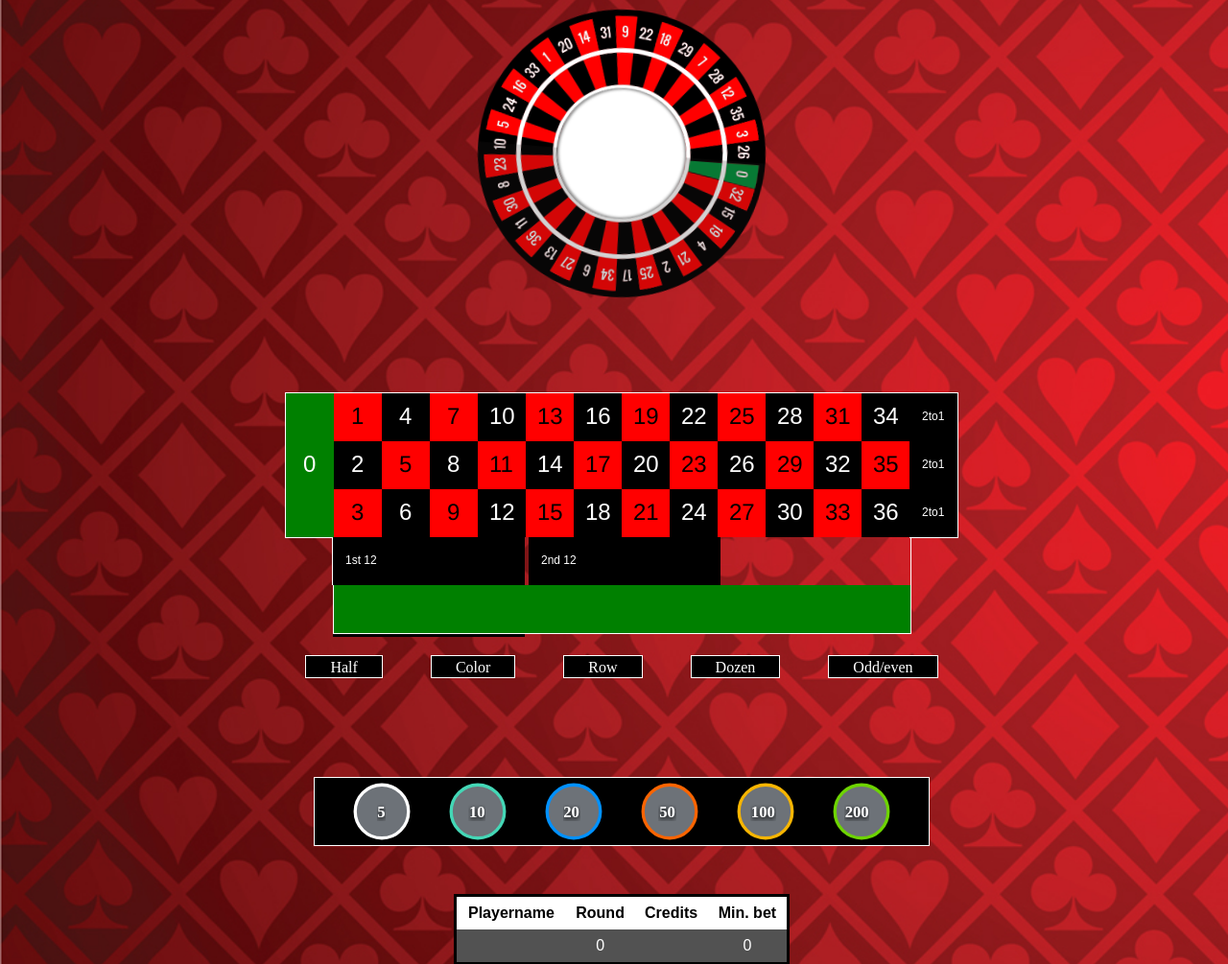
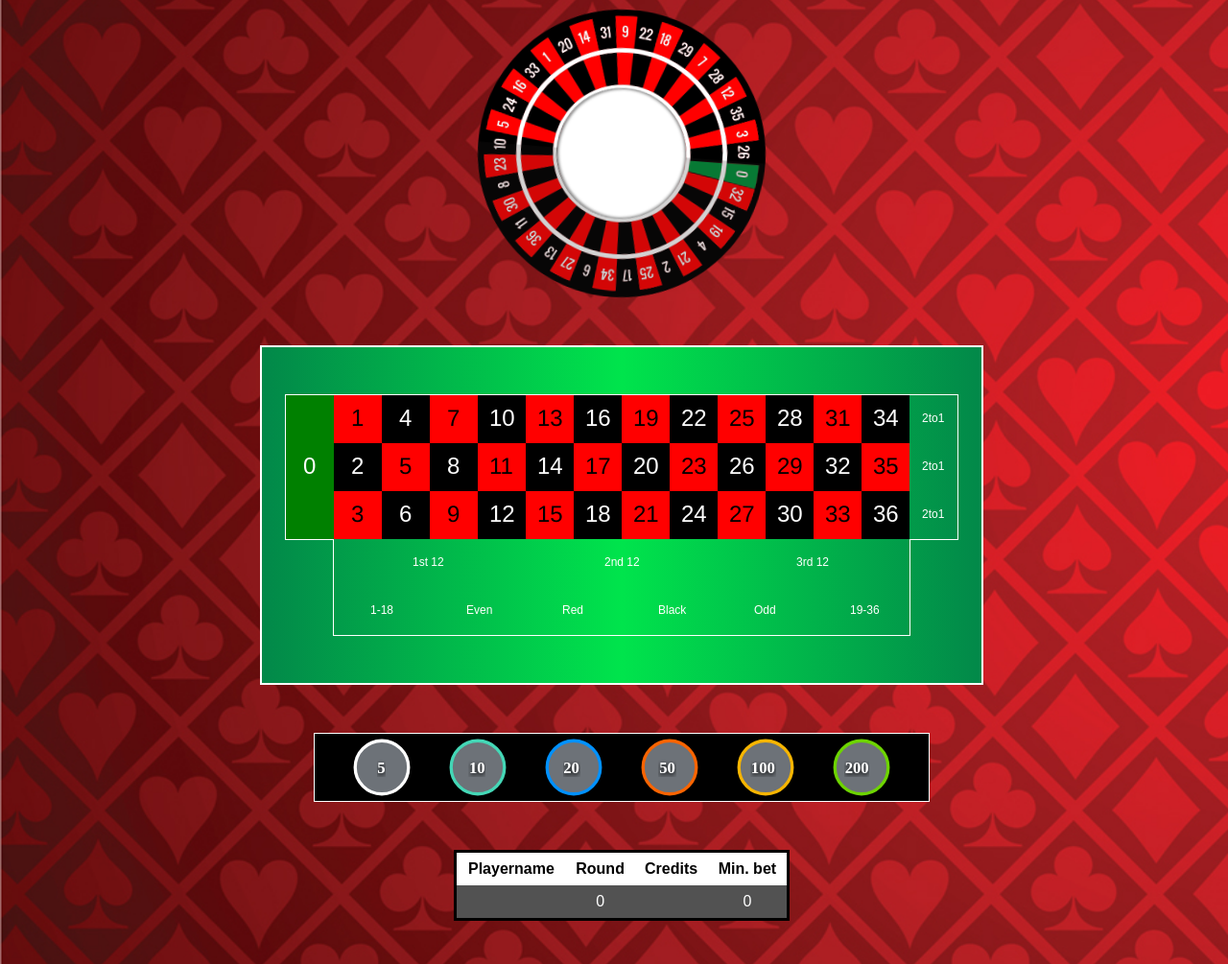
Before and after one commit to ktova/YeeZ, a Django app: page /login/index in a window 1280 px wide. Shown: the part 368-1373 px from the top of the page at 96% size. Run offline with Django 3.2, Linux system fonts and the light colour scheme.

Commit message:
lil changes

```diff
--- a/static/js/engine/canvas.js
+++ b/static/js/engine/canvas.js
@@ -44,6 +44,12 @@ var toto3 = document.getElementById('toto13').getContext('2d');
 var firdo = document.getElementById('firdo').getContext('2d');
 var secdo = document.getElementById('secdo').getContext('2d');
 var tirdo = document.getElementById('tirdo').getContext('2d');
+var firstei = document.getElementById('spfirstei').getContext('2d');
+var lastei = document.getElementById('splastei').getContext('2d');
+var speven = document.getElementById('speven').getContext('2d');
+var speodd = document.getElementById('spodd').getContext('2d');
+var spered = document.getElementById('spred').getContext('2d');
+var speblack = document.getElementById('spblack').getContext('2d');
 
 
 // Black Text Canvas
@@ -217,14 +223,38 @@ toto3.fillText('2to1',13,28);
 
 firdo.font = '12px Arial';
 firdo.fillStyle = "#fff";
-firdo.fillText('1st 12',13,28);
+firdo.fillText('1st 12',82,28);
 
 secdo.font = '12px Arial';
 secdo.fillStyle = "#fff";
-secdo.fillText('2nd 12',13,28);
+secdo.fillText('2nd 12',82,28);
 
 tirdo.font = '12px Arial';
 tirdo.fillStyle = "#fff";
-tirdo.fillText('3rd 12',13,28);
+tirdo.fillText('3rd 12',82,28);
+
+firstei.font = '12px Arial';
+firstei.fillStyle = "#fff";
+firstei.fillText('1-18',38,28);
+
+lastei.font = '12px Arial';
+lastei.fillStyle = "#fff";
+lastei.fillText('19-36',38,28);
+
+speblack.font = '12px Arial';
+speblack.fillStyle = "#fff";
+speblack.fillText('Black',38,28);
+
+spered.font = '12px Arial';
+spered.fillStyle = "#fff";
+spered.fillText('Red',38,28);
+
+speodd.font = '12px Arial';
+speodd.fillStyle = "#fff";
+speodd.fillText('Odd',38,28);
+
+speven.font = '12px Arial';
+speven.fillStyle = "#fff";
+speven.fillText('Even',38,28);
 
 }draw();
--- a/static/style.css
+++ b/static/style.css
@@ -121,6 +121,17 @@ td > p {
   max-width: 51px !important;
 }
 
+/* Backgroud Table */
+
+.bgtable {
+  background-image: linear-gradient(to right,rgb(2, 136, 73), rgb(0, 228, 76),rgb(2, 136, 73));
+  height:350px;
+  border: 2px solid white;
+  margin-bottom: 50px;
+}
+
+/* End Bg Gradient */
+
 #zerozone {
   border-top: 1px solid white;
   border-left: 1px solid white;
@@ -201,6 +212,11 @@ td > p {
    .black {
      background-color: black;
      color:white;
+   }
+
+   .blankcolor {
+     background-color: #52525200;
+     color: black;
    }
 
    #dot {
@@ -434,3 +450,7 @@ td > p {
   .statscontainer > h2 {
     color: white;
   }
+
+  .colorvas {
+    display: none;
+  }
--- a/templates/mysite/homepage.html
+++ b/templates/mysite/homepage.html
@@ -328,6 +328,7 @@
 
 <!-- Table -->
 <div class="septable">
+<div class="bgtable">
 <div class="Table">
 
 <!-- subtable rows -->
@@ -389,9 +390,9 @@
 
     <div class="maintableright">
         <div class="totocol">
-            <canvas id="toto11" class="specialright black" width="50" height="50"></canvas>
-            <canvas id="toto12" class="specialright black" width="50" height="50"></canvas>
-            <canvas id="toto13" class="specialright black" width="50" height="50"></canvas>
+            <canvas id="toto11" class="specialright blankcolor" width="50" height="50"></canvas>
+            <canvas id="toto12" class="specialright blankcolor" width="50" height="50"></canvas>
+            <canvas id="toto13" class="specialright blankcolor" width="50" height="50"></canvas>
         </div>
     </div>
 
@@ -401,35 +402,23 @@
  <div class="subtable2" id="subtable">
         <div class="row" id="row4">
         <div class="specrow1">
-            <canvas id="firdo" class="case black specdoz1" width="200" height="50"></canvas>
-            <canvas id="secdo" class="case black specdoz2" width="200" height="50"></canvas>
-            <canvas id="tirdo" class="case black specdoz3" width="200" height="50"></canvas>
+                <canvas id="firdo" class="case blankcolor specdoz1" width="200" height="50">
+                </canvas><canvas id="secdo" class="case blankcolor specdoz2" width="200" height="50">
+                </canvas><canvas id="tirdo" class="case blankcolor specdoz3" width="200" height="50"></canvas>
         </div>
         </div>
 
         <div class="row" id="row5">
             <div class="specrow2">
-                <canvas id="c0" class="case green zero" width="601" height="50"></canvas>
+            <canvas id="spfirstei" class="case blankcolor spec" width="100" height="50"></canvas><canvas id="speven" class="case blankcolor spec" width="100" height="50"></canvas><canvas id="spred" class="case blankcolor spec" width="100" height="50"></canvas><canvas id="spblack" class="case blankcolor spec" width="100" height="50"></canvas><canvas id="spodd" class="case blankcolor spec" width="100" height="50"></canvas><canvas id="splastei" class="case blankcolor spec" width="100" height="50"></canvas>
             </div>
         </div>
-
  </div>
 
  </div>
  </div>
 </div>
 </div>
-<!-- Special gambles -->
-    <div>
-       <div id="gamb2" class="flexcen">
-            <div class="gambtype" onclick="half()">Half</div>
-            <div class="gambtype" onclick="colour()">Color</div>
-            <div class="gambtype" onclick="rowz()">Row</div>
-            <div class="gambtype" onclick="dozens()">Dozen</div>
-            <div class="gambtype" onclick="odev()">Odd/even</div>
-       </div>
-
-    </div>
 
     <div class="flexcen">
 <!-- Gambling table -->
@@ -604,6 +593,11 @@
         </div>
 </div>
 
+<div class="colorvas">
+        <img src="/static/images/yeezlog.png">
+        <img src="/static/images/yeezlog.png">
+</div>
+
     {% endblock %}
 
     {% block js %}
```
Also changed, not shown: static/bgsign.jpg (deleted), static/js/bgsign.jpg (deleted), static/js/bjack.png (deleted), static/js/mask.gif (deleted), static/js/poker.png (deleted), static/js/rouletteban.png (deleted), static/js/yeezlog.png (deleted), static/js/yeezu.svg (deleted), static/yeezlog.png (deleted).
